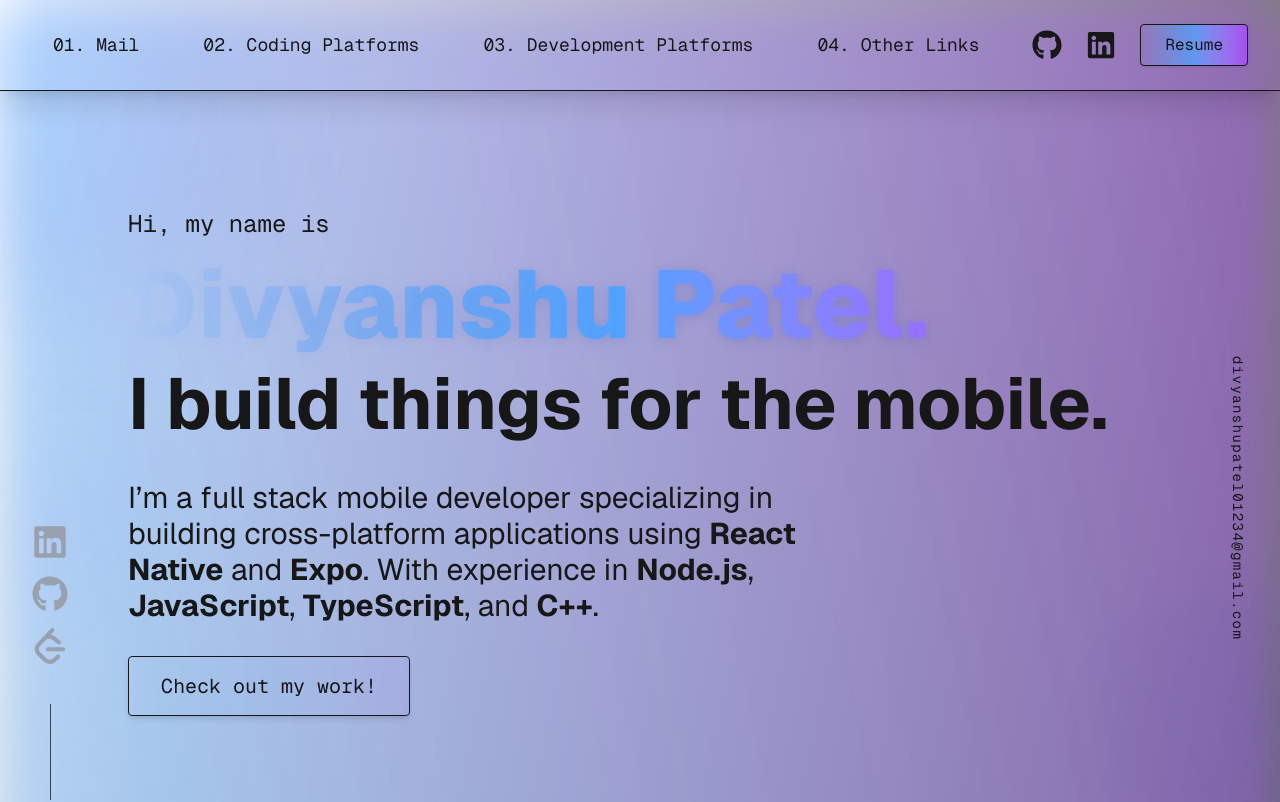
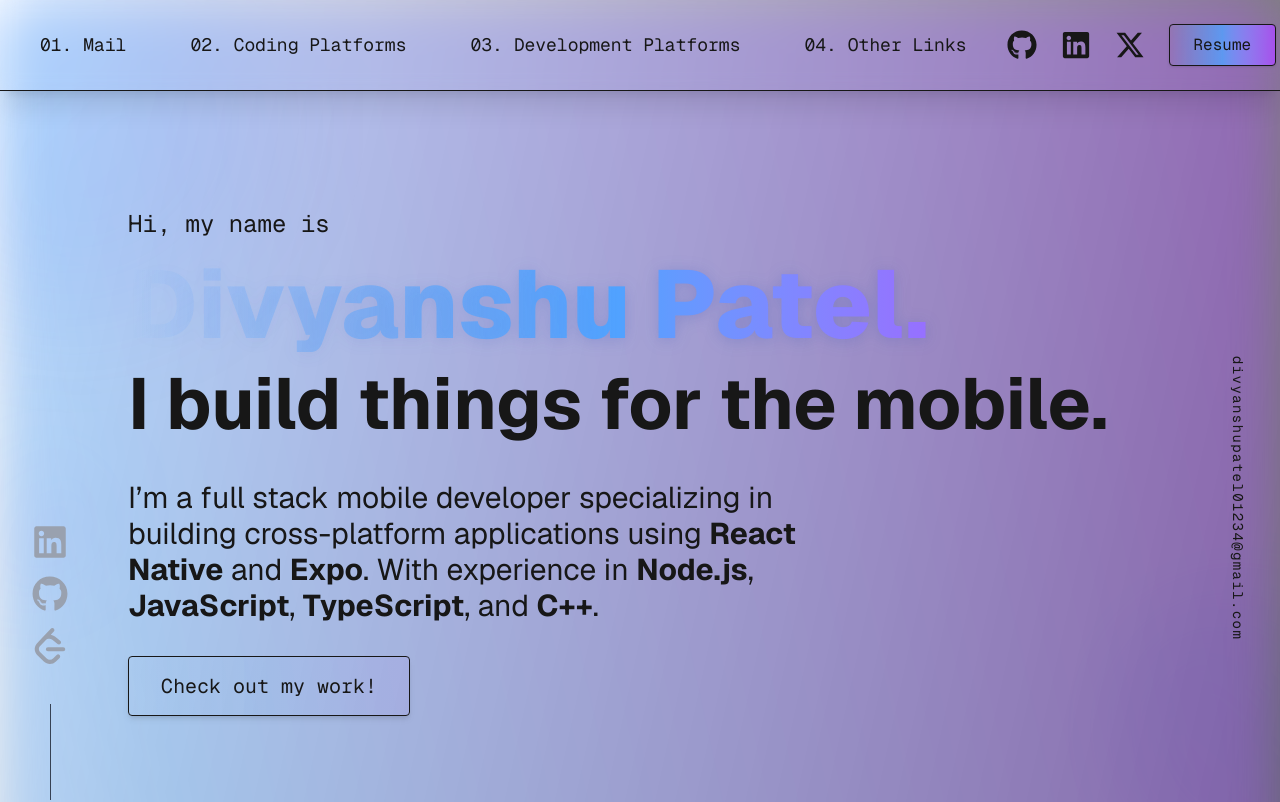
Before and after one commit to divyanshu255/portfolio-website, a Next.js app: page / in a window 1280 px wide. Shown: the top 802 px of the page. Built offline with nearby package versions, Linux system fonts and the light colour scheme.

Commit message:
Fix: Cleaned up code and resolved all build issues

```diff
--- a/src/app/page.tsx
+++ b/src/app/page.tsx
@@ -1,7 +1,6 @@
 
 "use client";
 
-import Image from "next/image";
 import {
   SiCplusplus,
   SiJavascript,
@@ -20,8 +19,10 @@ import {
   SiTailwindcss,
 } from 'react-icons/si';
 import { FaWind, FaBolt, FaGithub, FaExternalLinkAlt, FaLinkedin } from 'react-icons/fa';
+import { FaXTwitter } from 'react-icons/fa6';
 import { SiLeetcode } from 'react-icons/si';
 import React from 'react';
+import Image from "next/image";
 // CodeChef SVG icon
 const CodeChefIcon = () => (
   <svg width="24" height="24" viewBox="0 0 32 32" fill="none" xmlns="http://www.w3.org/2000/svg">
@@ -69,18 +70,18 @@ export default function Home() {
             </svg>
           </div> */}
           {/* Navigation */}
-          <nav className="flex-1 flex justify-center gap-12 items-center text-lg font-mono text-lightest-slate">
-            <AnimatedNavLink href="#mail" index="01." text="Mail" setDropdownOpen={setDropdownOpen} dropdownOpen={dropdownOpen} />
-            <AnimatedNavLink href="#coding-platforms" index="02." text="Coding Platforms" setDropdownOpen={setDropdownOpen} dropdownOpen={dropdownOpen} />
-            <AnimatedNavLink href="#dev-platforms" index="03." text="Development Platforms" setDropdownOpen={setDropdownOpen} dropdownOpen={dropdownOpen} />
-            <AnimatedNavLink href="#other-links" index="04." text="Other Links" setDropdownOpen={setDropdownOpen} dropdownOpen={dropdownOpen} />
+          <nav className="flex-1 flex justify-center gap-8 md:gap-12 items-center text-lg md:text-lg font-mono text-lightest-slate whitespace-nowrap">
+            <AnimatedNavLink href="#mail" index="01." text="Mail" />
+            <AnimatedNavLink href="#coding-platforms" index="02." text="Coding Platforms" />
+            <AnimatedNavLink href="#dev-platforms" index="03." text="Development Platforms" />
+            <AnimatedNavLink href="#other-links" index="04." text="Other Links" />
           </nav>
-          <div className="flex items-center gap-6 ml-8">
+          <div className="flex flex-row items-center gap-3 md:gap-6 ml-4 md:ml-8 whitespace-nowrap">
             <a
               href="https://github.com/divyanshu255"
               target="_blank"
               rel="noopener noreferrer"
-              className="text-slate hover:text-green text-3xl transition-transform duration-200 hover:scale-125"
+              className="text-slate hover:text-green text-2xl md:text-3xl transition-transform duration-200 hover:scale-125"
               aria-label="GitHub"
             >
               <FaGithub />
@@ -89,12 +90,21 @@ export default function Home() {
               href="https://www.linkedin.com/in/divyanshu-patel-6a9458227/"
               target="_blank"
               rel="noopener noreferrer"
-              className="text-slate hover:text-blue-400 text-3xl transition-transform duration-200 hover:scale-125"
+              className="text-slate hover:text-blue-400 text-2xl md:text-3xl transition-transform duration-200 hover:scale-125"
               aria-label="LinkedIn"
             >
               <FaLinkedin />
             </a>
-            <a href="#resume" className="bg-gradient-to-r from-green/80 via-blue-400/80 to-purple-500/80 border border-green text-green px-6 py-2 rounded transition font-mono text-base shadow-sm hover:bg-green hover:text-navy hover:scale-105 hover:shadow-2xl focus:outline-none focus:ring-4 focus:ring-green/40 active:scale-95 duration-200">Resume</a>
+            <a
+              href="https://x.com/Divyanshupatel_?t=AWfOz9J5DmP__m_AgSDGRw&s=08"
+              target="_blank"
+              rel="noopener noreferrer"
+              className="text-slate hover:text-black text-2xl md:text-3xl transition-transform duration-200 hover:scale-125"
+              aria-label="X (Twitter)"
+            >
+              <FaXTwitter />
+            </a>
+            <a href="#resume" className="bg-gradient-to-r from-green/80 via-blue-400/80 to-purple-500/80 border border-green text-green px-4 md:px-6 py-2 rounded transition font-mono text-base shadow-sm hover:bg-green hover:text-navy hover:scale-105 hover:shadow-2xl focus:outline-none focus:ring-4 focus:ring-green/40 active:scale-95 duration-200">Resume</a>
           </div>
         </div>
       </header>
@@ -259,7 +269,7 @@ export default function Home() {
 }
 
 // NAV LINK
-function AnimatedNavLink({ href, index, text, dropdownItems, setDropdownOpen, dropdownOpen }: { href: string; index: string; text: string; dropdownItems?: any[]; setDropdownOpen: (open: boolean) => void; dropdownOpen: boolean }) {
+function AnimatedNavLink({ href, index, text }: { href: string; index: string; text: string; }) {
   const [open, setOpen] = React.useState(false);
   // Emails for dropdown (for 01. Mail)
   const emails = [
@@ -296,8 +306,8 @@ function AnimatedNavLink({ href, index, text, dropdownItems, setDropdownOpen, dr
     <div
       className="relative group"
       style={{ zIndex: 50 }}
-      onMouseEnter={() => { setOpen(true); setDropdownOpen(true); }}
-      onMouseLeave={() => { setOpen(false); setHoveredIdx(null); setDropdownOpen(false); }}
+      onMouseEnter={() => { setOpen(true); }}
+      onMouseLeave={() => { setOpen(false); setHoveredIdx(null); }}
     >
       {/* Overlay for dimming background when dropdown is open */}
       {(text === 'Mail' || isCoding || isDev) && open && (
@@ -336,7 +346,7 @@ function AnimatedNavLink({ href, index, text, dropdownItems, setDropdownOpen, dr
               <button
                 className={`ml-4 px-3 py-1 rounded bg-green/10 text-green text-xs font-mono border border-green/30 opacity-0 group-hover/email:opacity-100 transition-opacity duration-200 ${hoveredIdx === idx ? 'opacity-100' : ''}`}
                 style={{ minWidth: 60 }}
-                onClick={e => { e.stopPropagation(); e.preventDefault(); handleCopy(email, idx); }}
+                onClick={() => { handleCopy(email, idx); }}
               >
                 {copiedIdx === idx ? 'Copied!' : 'Copy'}
               </button>
@@ -479,7 +489,7 @@ function ProjectCard({
     <div className={`flex  md:flex-row${reverse ? '-reverse' : ''} gap-8 items-center ${glassBg} rounded-3xl p-8 shadow-2xl w-full max-w-7xl mt-12 ${cardHover}`}>
       <div className="w-full md:w-1/2 flex-shrink-0">
         <div className="rounded-2xl overflow-hidden shadow-lg border-2 border-green/20">
-          <img src={imgSrc} alt={imgAlt} className="w-80 h-80 rounded-2xl shadow-md object-cover bg-navy transition-transform duration-300 hover:scale-105" />
+          <Image src={imgSrc} alt={imgAlt} width={320} height={320} className="w-80 h-80 rounded-2xl shadow-md object-cover bg-navy transition-transform duration-300 hover:scale-105" unoptimized={imgSrc.startsWith('http')} />
         </div>
       </div>
       <div className={`w-full md:w-1/2 flex flex-col gap-4 ${reverse ? "md:items-start text-left" : "md:items-end text-right"}`}>
--- a/src/app/project01/page.tsx
+++ b/src/app/project01/page.tsx
@@ -1,8 +1,8 @@
 "use client";
-import Link from 'next/link';
 import { FaGithub, FaYoutube } from 'react-icons/fa';
 import { SiReact, SiExpo, SiNodedotjs, SiExpress, SiMongodb, SiMongoose, SiCloudinary, SiJavascript, SiTypescript, SiPostman } from 'react-icons/si';
 import { useRouter } from 'next/navigation';
+import Image from 'next/image';
 
 const imageData = [
   { src: "/project01/01.jpg", title: "Start Screen" },
@@ -60,7 +60,13 @@ export default function Project01() {
         {/* Right: App Icon */}
         <div className="flex-1 flex justify-center items-center">
           <div className="rounded-2xl overflow-hidden shadow-xl border-4 border-green/20 bg-navy">
-            <img src="/project01/icon.png" alt="Bondly Icon" title="Bondly App Icon" className="w-48 h-48 md:w-64 md:h-64 object-cover" />
+            <Image
+              src="/project01/icon.png"
+              alt="Bondly Icon"
+              title="Bondly App Icon"
+              width={256}
+              height={256}
+            />
           </div>
         </div>
       </div>
@@ -165,10 +171,12 @@ export default function Project01() {
                   <h4 className="mt-3 mb-2 text-lg text-center font-semibold text-lightest-slate">
                     {item.title}
                   </h4>
-                  <img
+                  <Image
                     src={item.src}
+                    alt={item.title}
+                    width={320}
+                    height={720}
                     className="w-full h-[45rem] rounded-lg shadow-md object-cover bg-navy"
-                    alt={item.title}
                   />
                 </div>
               ))}
```
